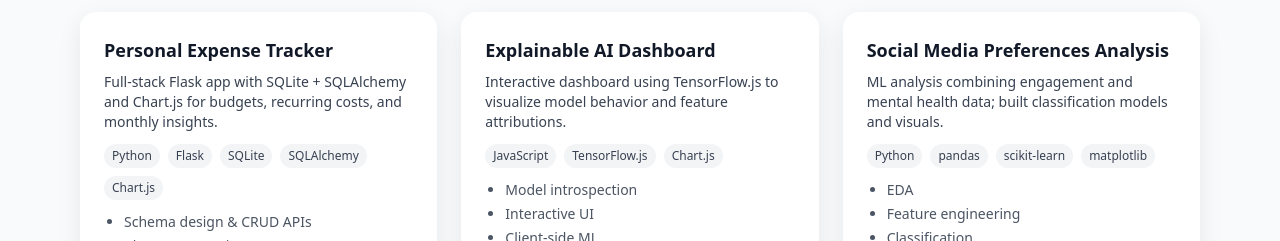
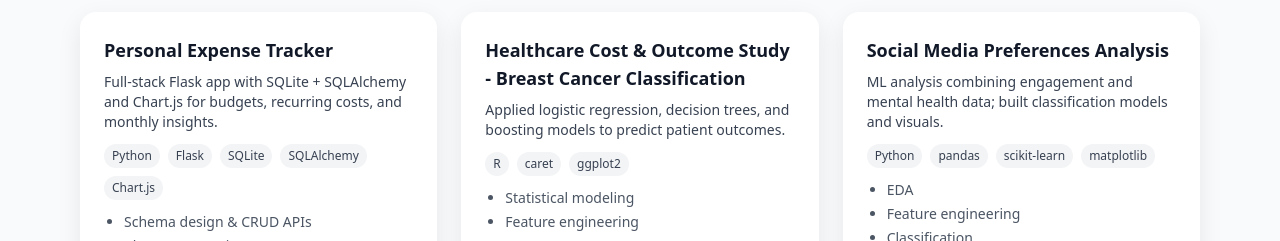
Before and after one commit to sidbijo/sidharth-portfolio, a plain HTML site: page index.html in a window 1280 px wide. Shown: the part 559-800 px from the top of the page. Drawn offline with nearby package versions, Linux system fonts and the light colour scheme.

Commit message:
Update index.html

```diff
--- a/index.html
+++ b/index.html
@@ -93,17 +93,17 @@
         </article>
 
         <article class="card bg-white p-6">
-          <h3 class="text-lg font-semibold">Explainable AI Dashboard</h3>
-          <p class="mt-2 text-sm text-gray-700">Interactive dashboard using TensorFlow.js to visualize model behavior and feature attributions.</p>
+          <h3 class="text-lg font-semibold">Healthcare Cost & Outcome Study - Breast Cancer Classification</h3>
+          <p class="mt-2 text-sm text-gray-700">Applied logistic regression, decision trees, and boosting models to predict patient outcomes.</p>
           <div class="mt-3 flex flex-wrap gap-2 text-xs text-gray-700">
-            <span class="px-2 py-1 rounded-xl bg-gray-100">JavaScript</span>
-            <span class="px-2 py-1 rounded-xl bg-gray-100">TensorFlow.js</span>
-            <span class="px-2 py-1 rounded-xl bg-gray-100">Chart.js</span>
+            <span class="px-2 py-1 rounded-xl bg-gray-100">R</span>
+            <span class="px-2 py-1 rounded-xl bg-gray-100">caret</span>
+            <span class="px-2 py-1 rounded-xl bg-gray-100">ggplot2</span>
           </div>
           <ul class="mt-3 text-sm text-gray-600 list-disc pl-5 space-y-1">
-            <li>Model introspection</li>
-            <li>Interactive UI</li>
-            <li>Client-side ML</li>
+            <li>Statistical modeling</li>
+            <li>Feature engineering</li>
+            <li>EDA</li>
           </ul>
           <div class="pt-3">
             <a class="text-sm underline" href="#" target="_blank">View details</a>
```
